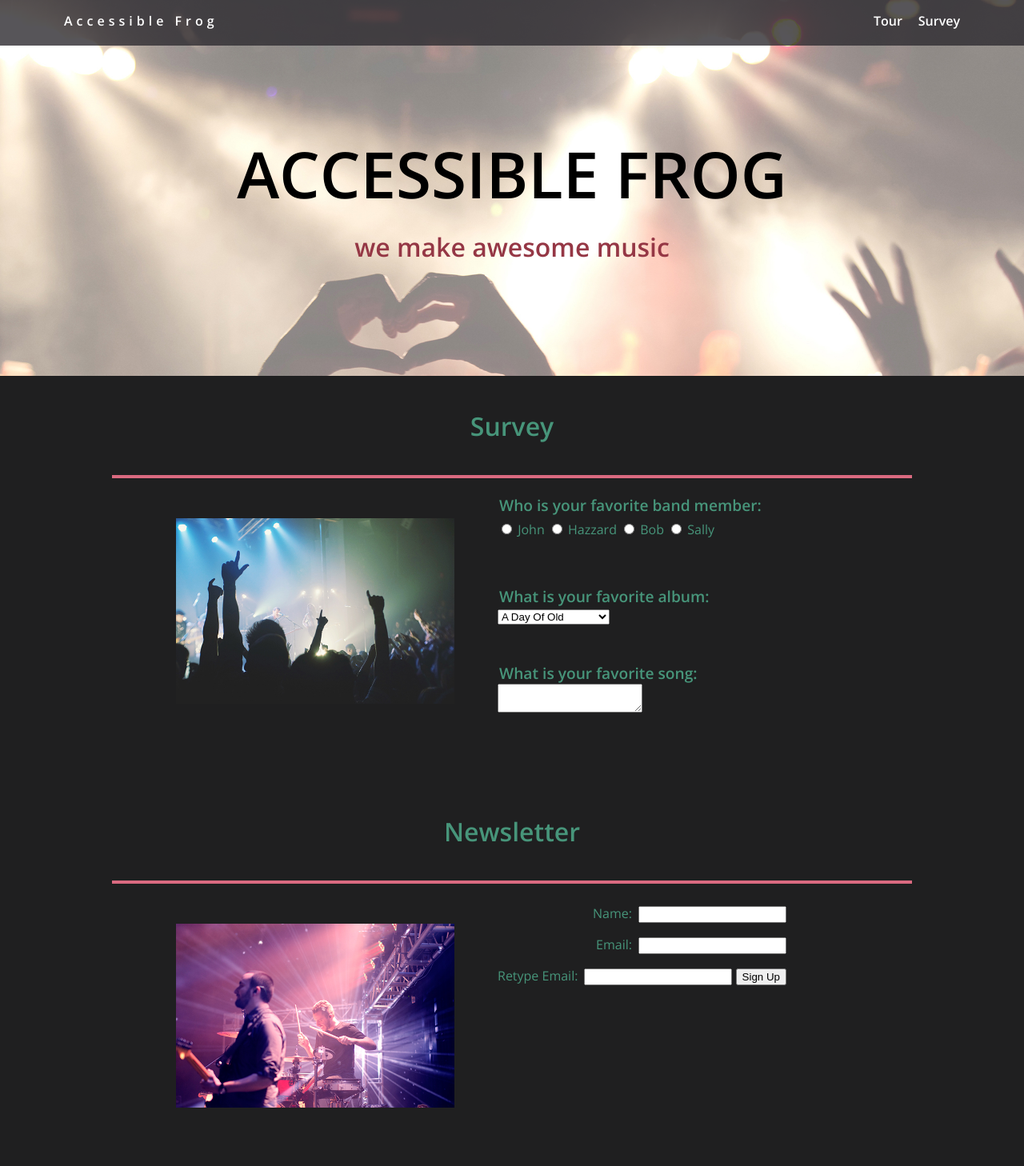
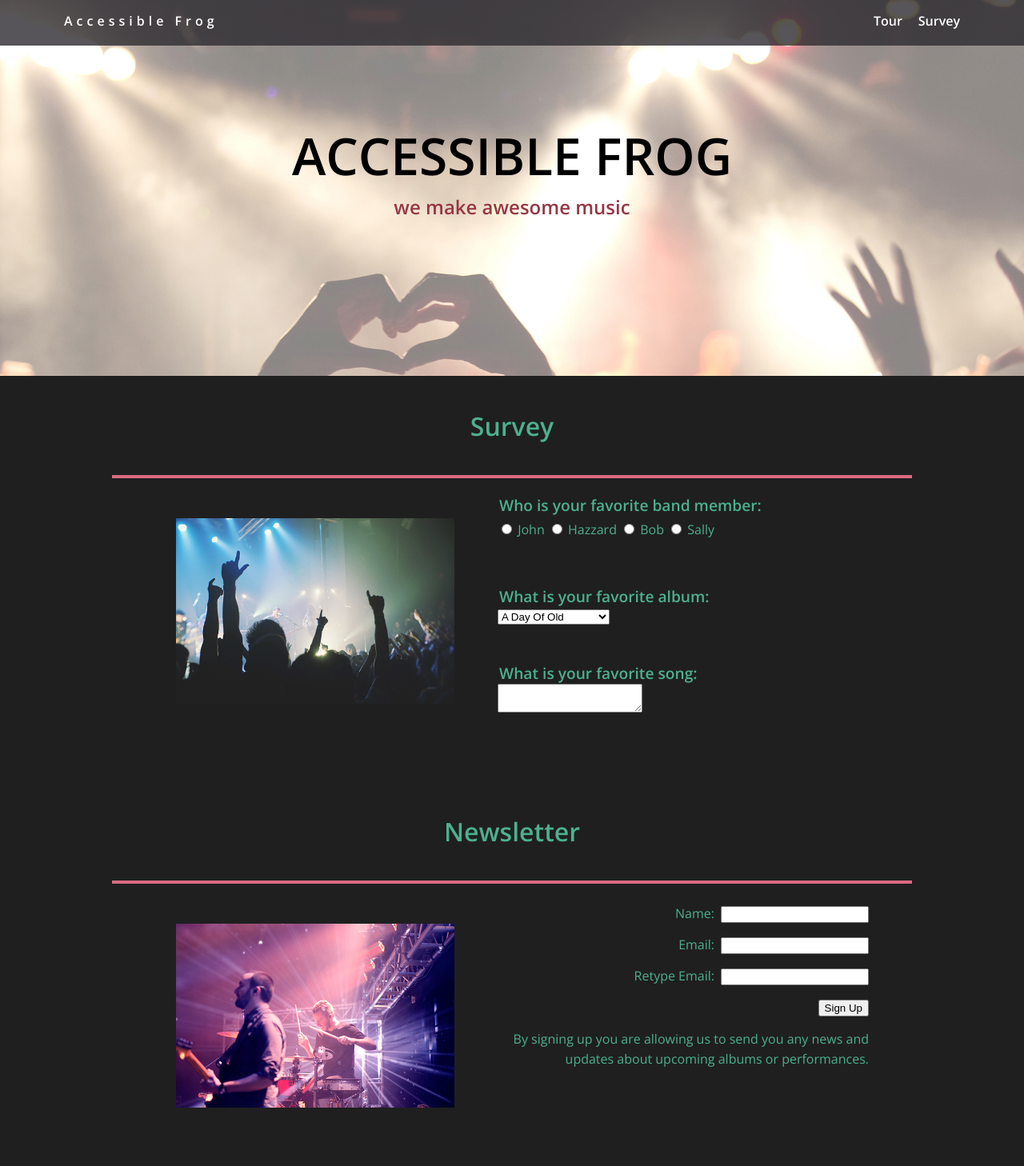
Before and after one commit to Nicolas-Liapis/accessibility-project, a plain HTML site: page survey.html in a window 1280 px wide. Shown: the top 1458 px of the page at 80% size. Drawn offline with nearby package versions, Linux system fonts and the light colour scheme.

Commit message:
v 1.1
final corrections made.

```diff
--- a/css/styles.css
+++ b/css/styles.css
@@ -8,7 +8,7 @@ body {
   padding: 0;
   text-align: center;
   font-family: 'Open Sans', sans-serif;
-  color: #47957a;
+  color: #4db08e;
   background: #1f1f20;
 }
 
@@ -32,10 +32,11 @@ header h1 {
   padding-top: 3rem;
 }
 
-header h3 {
+header h2 {
   color: #953745;
 }
-.main-nav {
+
+nav {
   width: 100%;
   background: rgba(45, 43, 48, 0.8);
   min-height: 30px;
@@ -105,7 +106,7 @@ header .name{
   clear: both;
 }
 .card:hover {
-  border-color: #96731A;
+  border-color: #d7aa6d;
 }
 
 
@@ -119,8 +120,6 @@ header .name{
 .information{
   width: 100%;
   text-align: center;
-  /*display: inline-block;
-  position: absolute;*/
 }
 
 input:focus,
@@ -144,6 +143,7 @@ fieldset {
 .newsletter label, input {
   margin-bottom: 1rem;
 }
+
 
 .newsletter input {
   margin-left: .5rem;
@@ -216,7 +216,7 @@ a.social:hover {
   }
 
   header h1 {
-    font-size: 5rem;
+    font-size: 4rem;
     margin-bottom: -1rem;
   }
 
--- a/survey.html
+++ b/survey.html
@@ -10,26 +10,26 @@
   </head>
 
   <body>
-    <div class="main-nav">
+    <nav role="navigation">
       <ul class="nav">
         <li class="name"><a href="index.html">Accessible Frog</a></li>
         <li><a href="tour.html">Tour</a></li>
         <li><a href="#">Survey</a></li>
       </ul>
-    </div>
+    </nav>
 
-    <header>
+    <header role="banner">
       <h1>ACCESSIBLE FROG</h1>
-      <h3>we make awesome music</h3>
+      <h2>we make awesome music</h2>
     </header>
 
-    <main>
+    <main role="main">
       <h1>Survey</h1>
       <div class="card">
         <div class="flex">
           <img class="photo" src= "img/concert01.jpg" alt="people dancing at concert">
           <div class="container">
-            <form class = "survey">
+            <form class = "survey" role="form">
               <fieldset>
                 <legend>Who is your favorite band member:</legend>
                 <input type="radio" name="res" value="John" id="john">
@@ -55,7 +55,6 @@
                   <option value="8">Song For Yesterday</option>
                   <option value="10">Street Of The Rider</option>
                   <option value="11">This Is For You</option>
-
                 </select>
               </fieldset>
               <fieldset>
@@ -71,12 +70,13 @@
         <div class="flex">
           <img class="photo" src= "img/the_band.jpg" alt="band playing at concert">
             <div class="container">
-              <form class="newsletter">
+              <form class="newsletter" role="form">
                 <fieldset class="newsletter">
                   <label for="name">Name:</label><input type ="text" name="textfield" id="name"><br>
                   <label for="email">Email:</label><input type ="email" name="textfield" id="email"><br>
-                  <label for="email2">Retype Email:<input type ="email" name="textfield" id="email2"></label>
-                  <button type="submit">Sign Up</button>
+                  <label for="email2">Retype Email:<input type ="email" name="textfield" id="email2"></label><br>
+                  <button type="submit" aria-describedby="info">Sign Up</button>
+                  <p id="info">By signing up you are allowing us to send you any news and updates about upcoming albums or performances.</p>
                 </fieldset>
               </form>
             </div>
@@ -84,7 +84,7 @@
       </div>
     </main>
 
-    <footer>
+    <footer role="contentinfo">
       <ul>
         <li><a href="#" class="social twitter"><img src="img/twitter-32.png" alt="twitter link"></a></li>
         <li><a href="#" class="social youtube"><img src="img/youtube-32.png" alt="youtube link"></a></li>
```
Also changed, not shown: index.html (+12 -9 lines), tour.html (+8 -8 lines).
